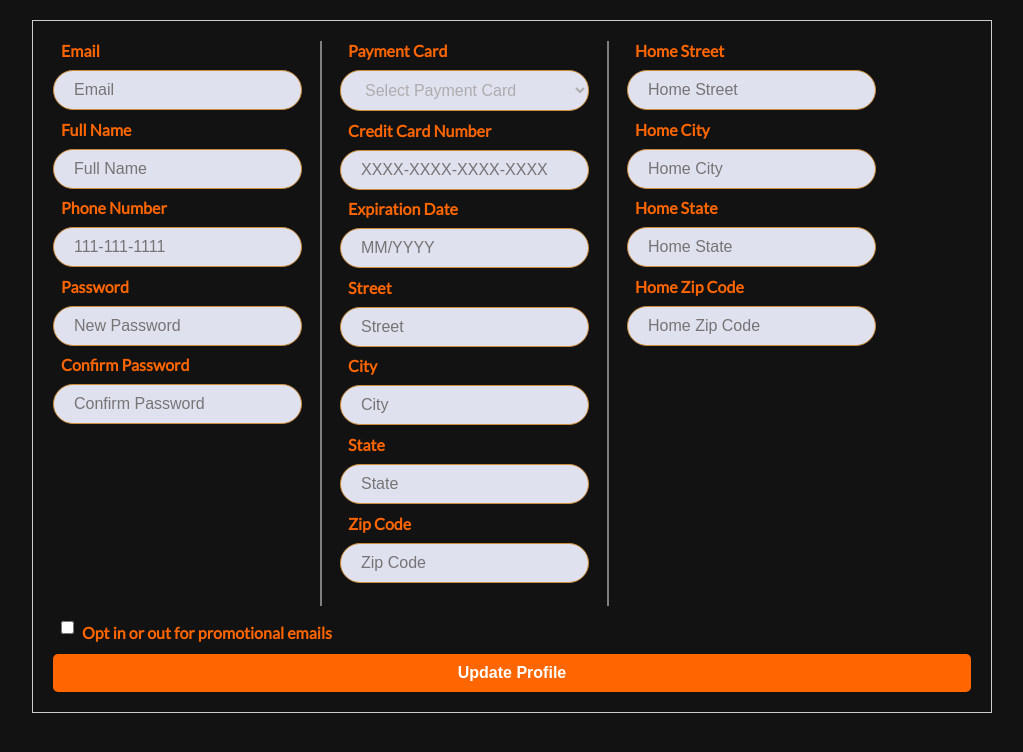
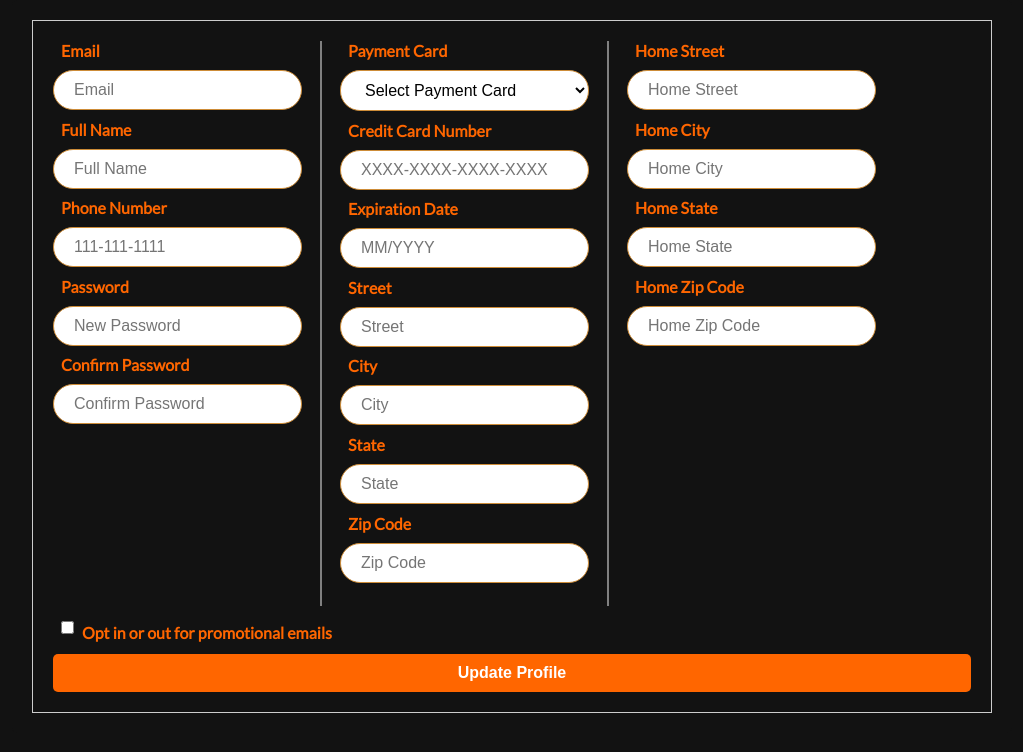
Before and after one commit to Cucumbercon/Cinema-Project, a React (Create React App) app in the folder web/: page /updateprofile in a window 1280 px wide. Shown: the top 752 px of the page, without its empty margins (128-1151 px from the left). Built offline with nearby package versions, Linux system fonts and the light colour scheme; no server answers; a web font is replaced by a local one.

Commit message:
changed color of font to make it more visible

```diff
--- a/web/src/pages/Users/UpdateProfile.css
+++ b/web/src/pages/Users/UpdateProfile.css
@@ -87,11 +87,12 @@
     border: 1px solid #cd8c38;
     outline: none;
     border-radius: 20px;
-    background-color: #dfe1ee;
-    color: #adadad;
+    background-color: #ffffff;
+    color: #000000;
     font-size: 16px;
     transition: 0.2s;
     margin-bottom: 0.6rem;
+
 }
 
 .input-container input:focus {
@@ -105,8 +106,8 @@
     border: 1px solid #cd8c38;
     outline: none;
     border-radius: 20px;
-    background-color: #dfe1ee;
-    color: #adadad;
+    background-color: #ffffff;
+    color: #000000;
     font-size: 16px;
     transition: 0.2s;
     margin-bottom: 0.6rem;
```
